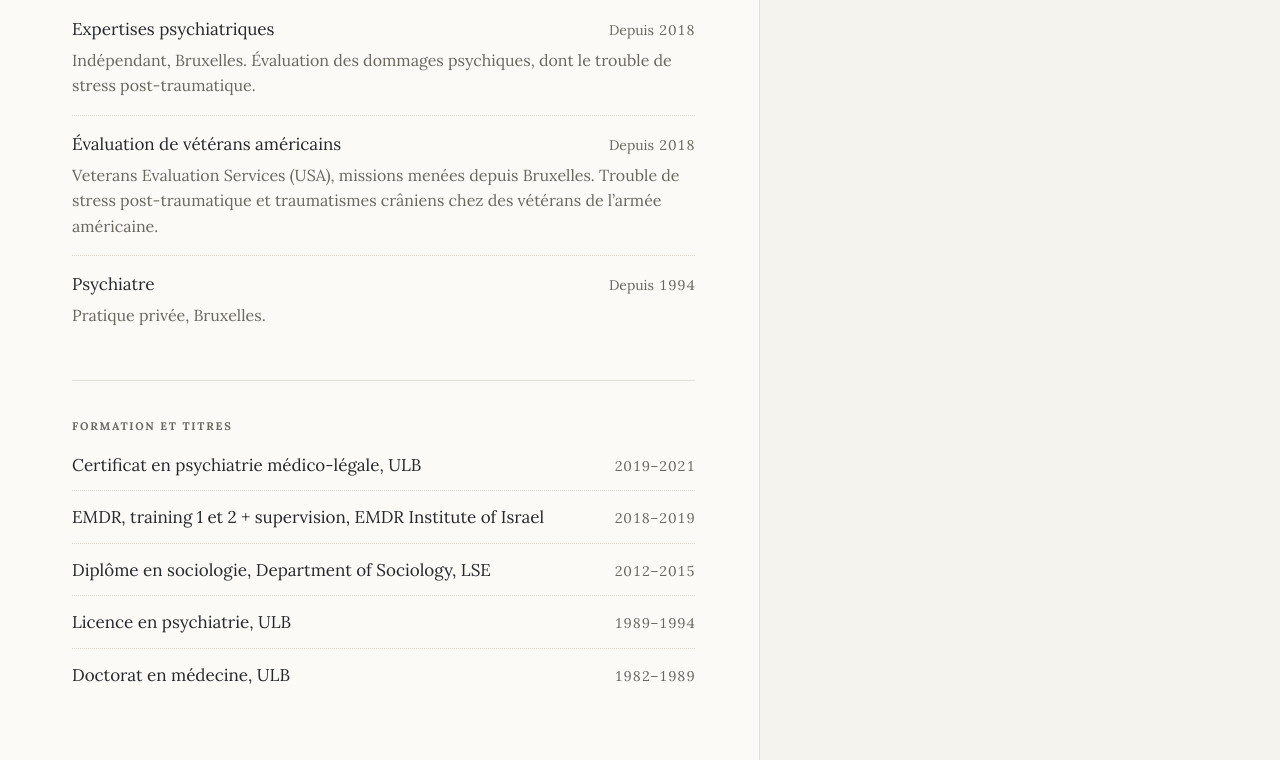
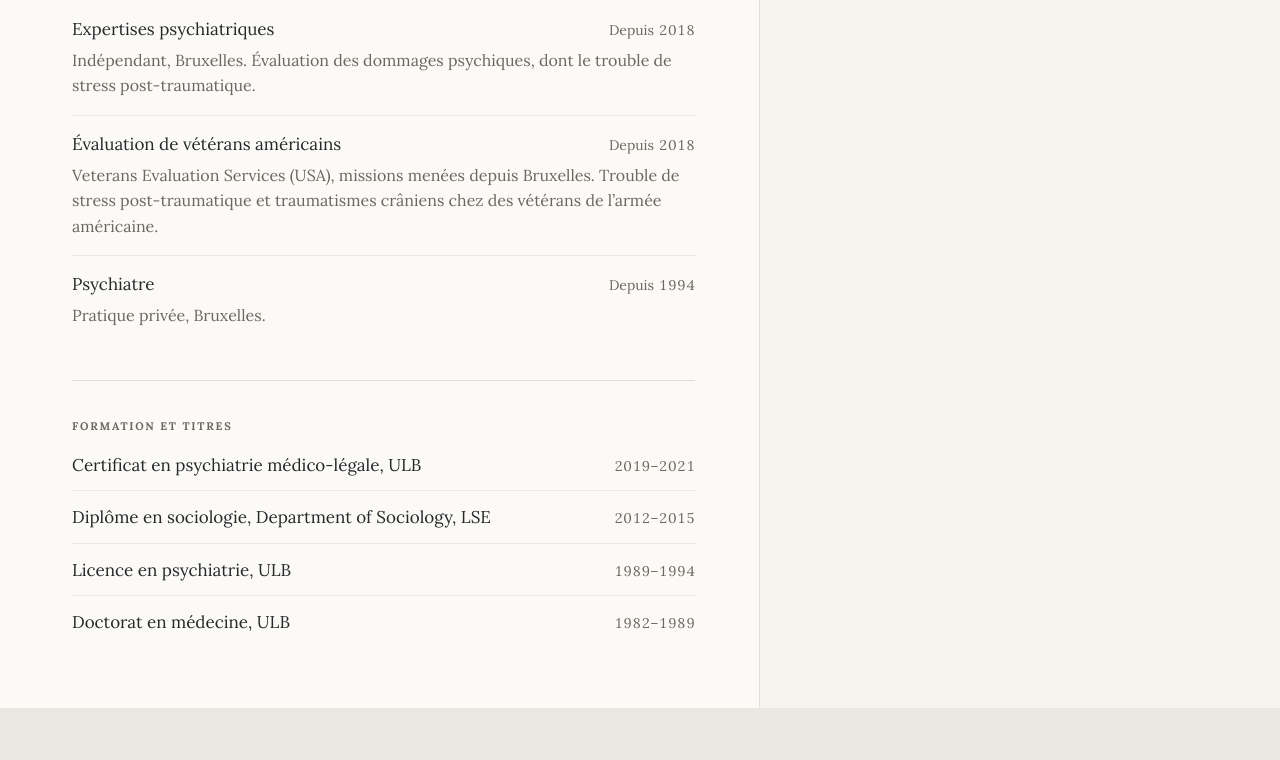
Before and after one commit to IIya/expertpsychiatre, a plain HTML site: page index.html in a window 1280 px wide. Shown: the part 710-1470 px from the top of the page. After the commit the page ends 1418 px from the top, so only its background shows below. Drawn offline with Linux system fonts and the light colour scheme.

Commit message:
Remove EMDR Institute of Israel from Formation et titres
Co-Authored-By: Claude Opus 5 <noreply@anthropic.com>

```diff
--- a/index.html
+++ b/index.html
@@ -342,12 +342,6 @@ h1 {
           </li>
           <li>
             <div class="entry">
-              <span class="entry__title">EMDR, training 1 et 2 + supervision, EMDR Institute of Israel</span>
-              <span class="entry__years">2018–2019</span>
-            </div>
-          </li>
-          <li>
-            <div class="entry">
               <span class="entry__title">Diplôme en sociologie, Department of Sociology, LSE</span>
               <span class="entry__years">2012–2015</span>
             </div>
```
